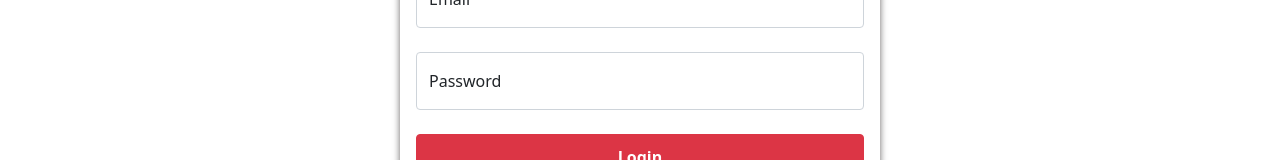
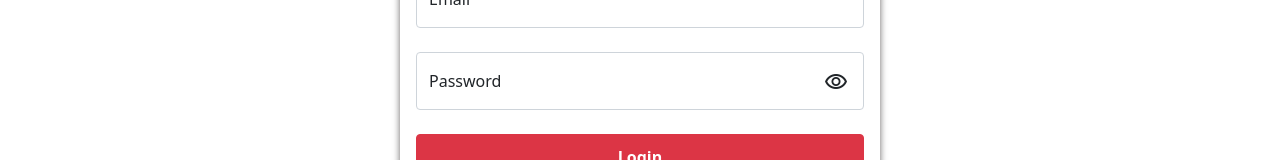
Before and after one commit to goduguvenugopal/zomato-clone, a React (Vite) app: page /login in a window 1280 px wide. Shown: the part 368-528 px from the top of the page. Built offline with nearby package versions, Linux system fonts and the light colour scheme.

Commit message:
added eye toggle

```diff
--- a/src/App.css
+++ b/src/App.css
@@ -414,3 +414,10 @@
   pointer-events: none;
   opacity: 0.5;
 }
+
+.eye-card{
+  cursor: pointer;
+  position: absolute;
+ right: 1rem;
+ top: 1.1rem;
+}
--- a/src/assets/Login.jsx
+++ b/src/assets/Login.jsx
@@ -19,7 +19,9 @@ const Login = () => {
     const [password2, setPassword2] = useState("")
     const [signToggle, setSignToggle] = useState(false)
     const [loginToggle, setLoginToggle] = useState(false)
-
+    const [eyeOpen, setEyeOpen] = useState(true)
+    const [eyeOpen1, setEyeOpen1] = useState(true)
+    const [eyeOpen3, setEyeOpen3] = useState(true)
 
     const notify1 = () => toast("User already existed with this Email");
     const notify2 = () => toast("Signed up Successfully ");
@@ -95,6 +97,18 @@ const Login = () => {
         }
     };
 
+
+    const eyeFunc = () => {
+        setEyeOpen(!eyeOpen)
+    }
+
+    const eyeFunc1 = () => {
+        setEyeOpen1(!eyeOpen1)
+    }
+
+    const eyeFunc3 = () => {
+        setEyeOpen3(!eyeOpen3)
+    }
     return (
         <>
             <ToastContainer />
@@ -167,7 +181,7 @@ const Login = () => {
                             <div className="form-floating mb-4">
                                 <input
                                     required
-                                    type="password"
+                                    type={eyeOpen3 ? "password" : "text"}
                                     value={password}
                                     onChange={(e) => setPassword(e.target.value)}
                                     className="form-control"
@@ -175,6 +189,11 @@ const Login = () => {
                                     placeholder="name@example.com"
                                 />
                                 <label htmlFor="floatingInput1">Password</label>
+                                <div className='eye-card'> {eyeOpen3 ? <span onClick={eyeFunc3} class="material-symbols-outlined">
+                                        visibility
+                                    </span> : <span onClick={eyeFunc3} class="material-symbols-outlined">
+                                        visibility_off
+                                    </span>}</div>
                             </div>
 
                             {loginToggle ? <button style={{ height: "45px" }} className="btn btn-danger w-100 fw-bold" type="button" disabled="">
@@ -258,24 +277,36 @@ const Login = () => {
                                         required
 
                                         onChange={(e) => setPassword1(e.target.value)}
-                                        type="password"
+                                        type={eyeOpen ? "password" : "text"}
                                         className="form-control"
                                         id="floating"
                                         placeholder="name@example.com"
                                     />
                                     <label htmlFor="floating">Password</label>
+                                    <div className='eye-card'> {eyeOpen ? <span onClick={eyeFunc} class="material-symbols-outlined">
+                                        visibility
+                                    </span> : <span onClick={eyeFunc} class="material-symbols-outlined">
+                                        visibility_off
+                                    </span>}</div>
+
+
                                 </div>
                                 <div className="form-floating mb-3">
                                     <input
                                         required
                                         onChange={(e) => setPassword2(e.target.value)}
 
-                                        type="password"
+                                        type = {eyeOpen1 ? "password" : "text"}
                                         className="form-control"
                                         id="float-Input"
                                         placeholder="name@example.com"
                                     />
                                     <label htmlFor="float-Input">Confirm Password</label>
+                                    <div className='eye-card'> {eyeOpen1 ? <span onClick={eyeFunc1} class="material-symbols-outlined">
+                                        visibility
+                                    </span> : <span onClick={eyeFunc1} class="material-symbols-outlined">
+                                        visibility_off
+                                    </span>}</div>
                                 </div>
 
                                 <input
```
